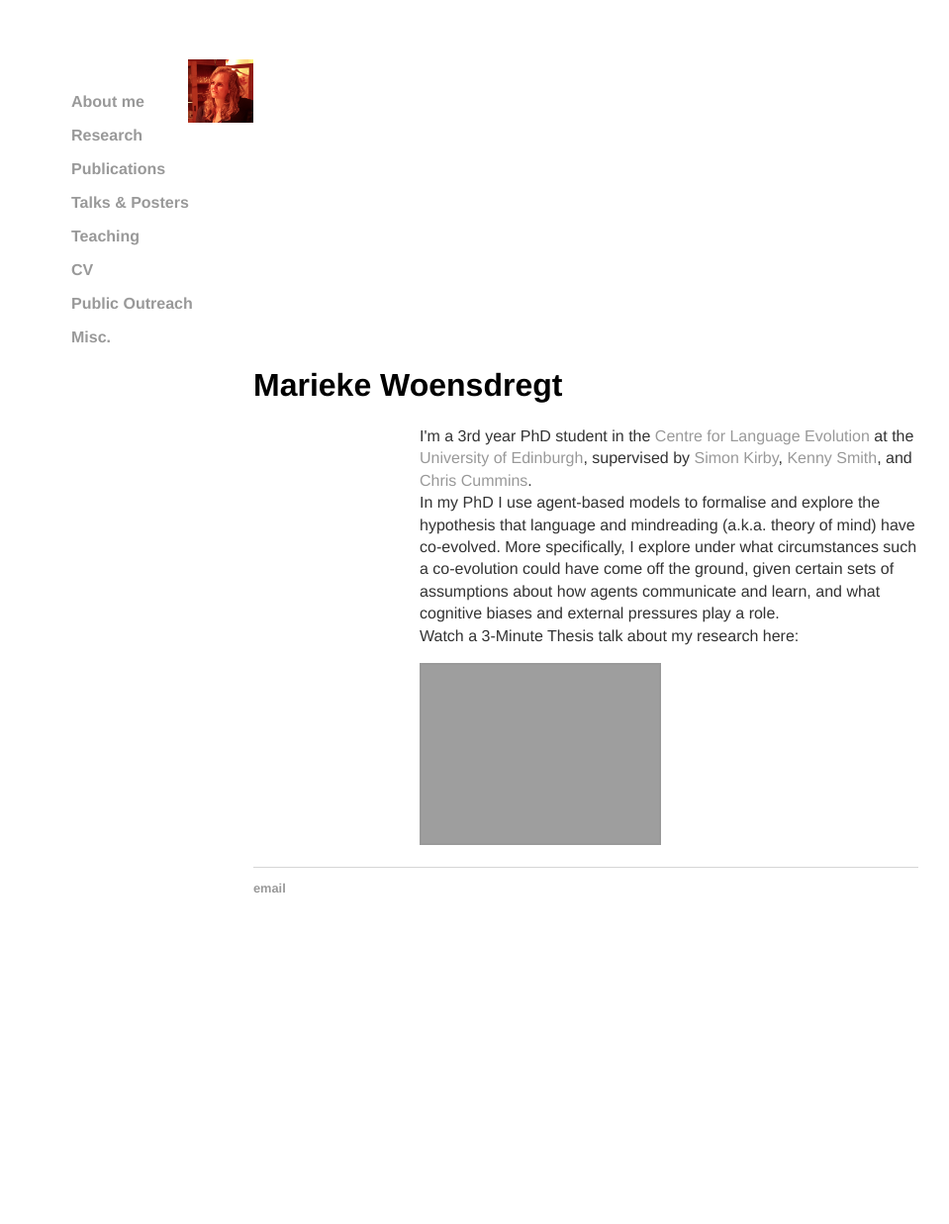
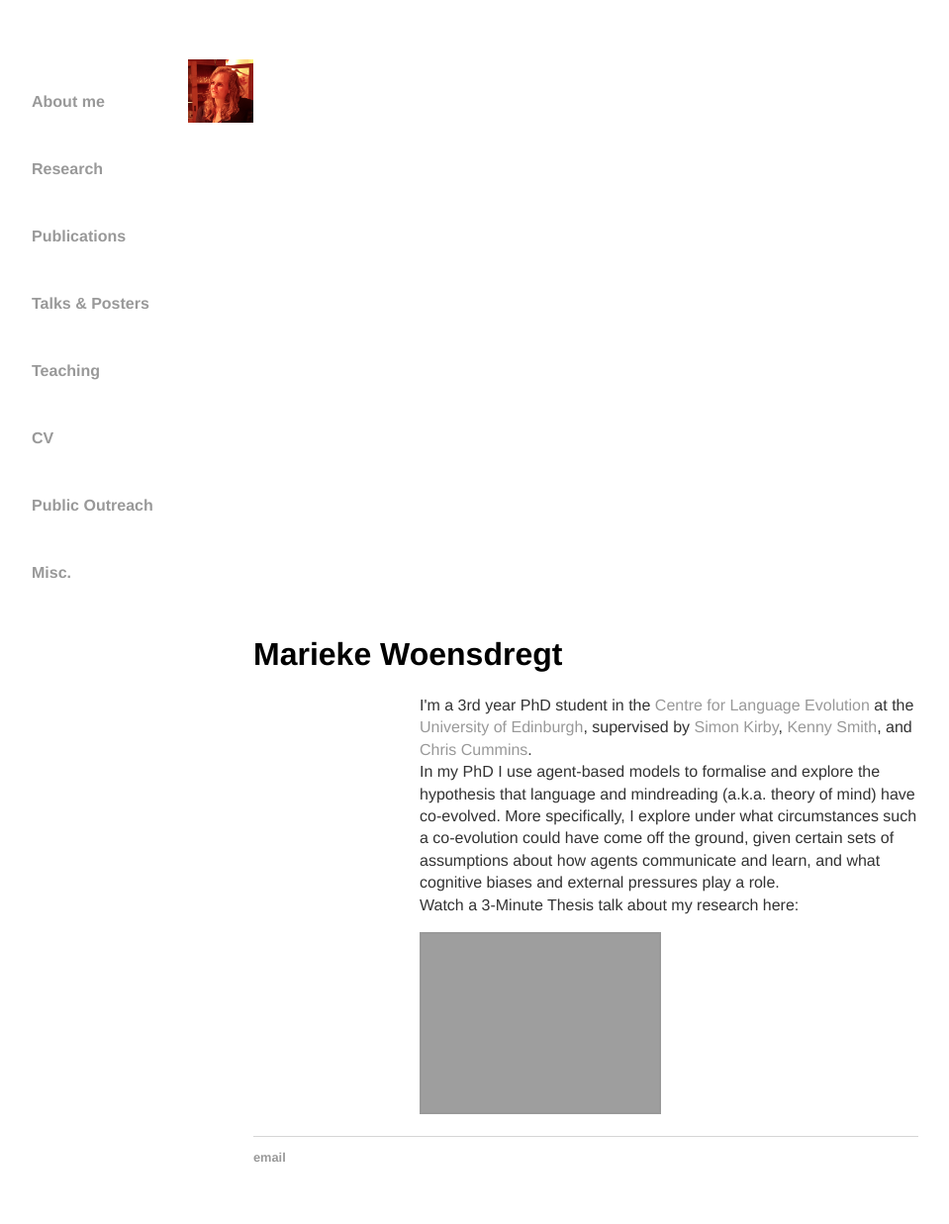
Before and after one commit to marieke-woensdregt/marieke-woensdregt.github.io, a Jekyll site: the page built from index.html, in a window 1280 px wide. Shown: the whole page at 99% size, without its empty margins (160-1119 px from the left). Built offline with Jekyll 4.4.1, drawn with Linux system fonts in a browser that asks for light colours; before the commit the page ends 965 px from its top, so only the background shows below that; grey boxes are pictures that could not be loaded.

Commit message:
Update default.html

```diff
--- a/_layouts/default.html
+++ b/_layouts/default.html
@@ -7,9 +7,7 @@
 		</head>
 
 
-		<body>
-		<!-- Sidebar -->
-		<sidebar>
+		<nav>
 		<div class="sidebar" style="width:25%">
 			<img src="/images/Me_Feest_Andrea.jpg" alt="me" style="float:right;width:65.6875px;height:63.6875px;">
 			<br />
@@ -24,8 +22,9 @@
 				<li><a href="/misc"> <h3> Misc. </h3> </a></li>
 			</ul>
 		</div>
-		</sidebar>
+		</nav>
 
+		<body>
 		<div class="blurb">
 			<!-- Page Content -->
 			<div style="margin-left:25%">
```
